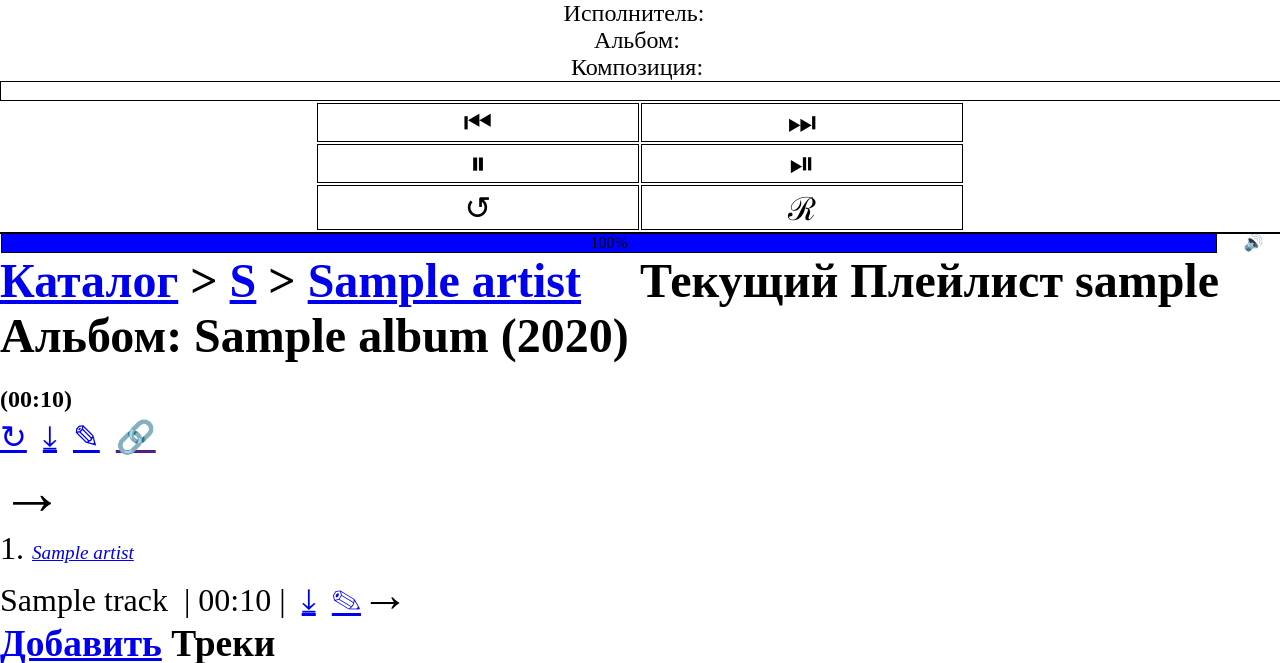
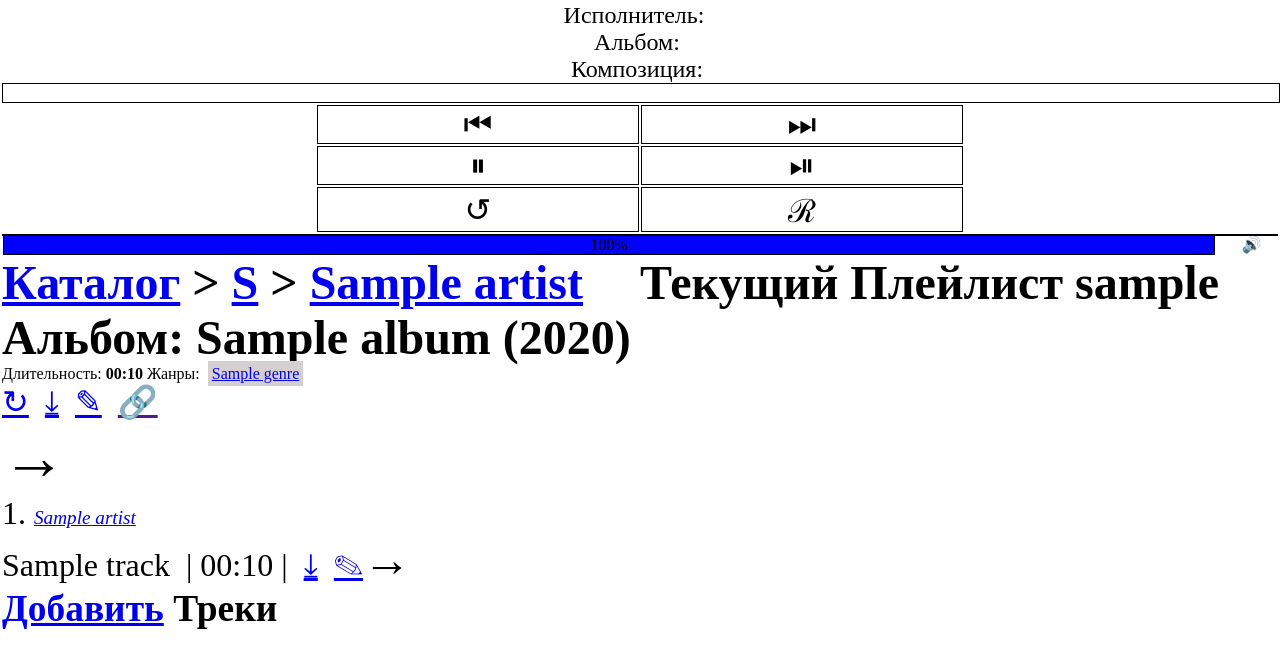
Before and after one commit to tpluss/ShaMus, a Django app: page /album/1/ in a window 1280 px wide. Shown: the top 663 px of the page. Run offline with Django 4.2, Linux system fonts and the light colour scheme; a user stored in the database is signed in; tables that the repository leaves empty hold one stand-in row (values such as "Sample post"); parts of the project's set-up code (start-up, migrations or seed data) failed here and were passed over.

Commit message:
Добавлен функционал для указания Жанров к Альбомам

```diff
--- a/shamus/models.py
+++ b/shamus/models.py
@@ -141,6 +141,8 @@ class Album(CommonModel):
 
     track_order = models.TextField(verbose_name='Порядок Треков', blank=True)
 
+    genre = models.ManyToManyField(verbose_name='Жанр', to='Genre', blank=True)
+
     def __str__(self):
         artists_name = ', '.join([a.title for a in self.artist.all()])
 
@@ -220,3 +222,10 @@ class Playlist(CommonModel):
     track = models.ManyToManyField(verbose_name='Трек', to='Track', blank=True)
 
     is_common = models.BooleanField(verbose_name='Виден другим', default=False)
+
+
+class Genre(CommonModel):
+    title = models.CharField(verbose_name='Жанр', max_length=512, unique=True)
+
+    def __str__(self):
+        return self.title
--- a/shamus/templates/base.html
+++ b/shamus/templates/base.html
@@ -7,7 +7,7 @@
 			<link rel="icon" type="image/x-icon" href="{% static "favicon.ico" %}">
 			<link rel="stylesheet" href="{% static "css.css" %}">
 		</head>
-		<body>
+		<body style="padding: 2px;">
 			{% block "layout" %}{% endblock %}
 		</body>
 		<script src="{% static "js.js" %}"></script>
--- a/shamus/templates/blocks/album_page.html
+++ b/shamus/templates/blocks/album_page.html
@@ -4,7 +4,8 @@
 			{% with album_artist=album.artist.all %}
 				<h2><a href="{% url 'catalogue' %}">Каталог</a>&nbsp;&gt;&nbsp;{% for artist in album_artist %}<a href="{% url 'catalogue-page-first-symbol' artist.title.0 %}">{{ artist.title.0 }}</a>{% if not forloop.last %}, {% endif %}{% endfor %}&nbsp;&gt;&nbsp;{% for artist in album.artist.all %}<a href="{% url 'artist-view' artist.id %}">{{ artist.title }}{% if not forloop.last %}, {% endif %}</a>{% endfor %}</h2>
 			{% endwith %}
-			<h2>Альбом: {{ album.title_year }}{% with album_duration=album.get_duration %}{% if album_duration.0 %} <span class="small-text">({{ album_duration.0 }}{% if album_duration.0 and album_duration.1 %} + ???{% endif %})</span>{% endif %}{% endwith %}</h2>
+			<h2>Альбом: {{ album.title_year }}</h2>
+			<div class="small-text">Длительность: {% with album_duration=album.get_duration %}<span class="b">{% if album_duration.0 %}{{ album_duration.0 }}{% if album_duration.0 and album_duration.1 %} + ???{% endif %}{% else %}???{% endif %}</span>{% endwith %} Жанры: {% for genre in album.genre.all %}<a class="album-genre" href="{% url 'catalogue-page-genre' genre.id %}">{{ genre.title }}</a>{% empty %}&mdash;{% endfor %}</div>
 			{% with siblings=album.get_sibling_albums %}
 				{% if siblings.0 or siblings.1 %}
 					<div class="small-text">
--- a/shamus/templates/blocks/catalogue.html
+++ b/shamus/templates/blocks/catalogue.html
@@ -16,6 +16,8 @@
 	{% endfor %}
 
 	<a href="{% url 'last-uploaded' %}">Последние загрузки</a>
+	<br><br>
+	<a href="{% url 'track-renamer' %}" target="_blank">Режим переименования Треков</a>
 	<br>
-	<a href="{% url 'track-renamer' %}" target="_blank">Режим переименования Треков</a>
+	<a href="{% url 'genre-list' %}" target="_blank">Жанры</a>
 {% endspaceless %}
--- a/shamus/urls.py
+++ b/shamus/urls.py
@@ -43,7 +43,13 @@ urlpatterns = [
     path('search/field', views.search_field, name='search-field'),
     path('last', views.last_uploaded, name='last-uploaded'),
     re_path(r'track/renamer/(?P<track_id>\d+)?', views.rename_tracks,
-            name='track-renamer')
+            name='track-renamer'),
+    path('genre/add', views.add_genre, name='genre-add'),
+    re_path(r'^genre/edit/(?P<genre_id>\d+)/$', views.edit_genre,
+            name='genre-edit'),
+    path(r'genre/list', views.list_genre, name='genre-list'),
+    re_path(r'^genre/(?P<genre_id>\d+)/$', views.catalogue_by_genre,
+            name='catalogue-page-genre'),
 ]
 
 if settings.DEBUG:
--- a/shamus/views.py
+++ b/shamus/views.py
@@ -8,9 +8,9 @@ from django.shortcuts import render, redirect
 from django.urls import reverse
 from .utils import numstr_list_to_int
 from . import logic
-from .models import Artist, Track, Album
+from .models import Artist, Track, Album, Genre
 from .forms import (UploadFileForm, AddArtistForm, AddAlbumForm, AddTrackForm,
-                    TrackRenamerForm)
+                    TrackRenamerForm, AddGenreForm)
 
 
 def render_block_template(request, mdl: Artist | Album | Track | None,
@@ -306,6 +306,8 @@ def search_field(request):
     if not qs_query:
         qs_query, qs_mdl = request.GET.get('track'), Track
     if not qs_query:
+        qs_query, qs_mdl = request.GET.get('genre'), Genre
+    if not qs_query:
         return HttpResponse('unknown model')
 
     ret = qs_mdl.used.filter(title__icontains=qs_query)
@@ -420,3 +422,84 @@ def rename_tracks(request, track_id=None):
             render_data['track'])
 
     return render(request, tpl, render_data)
+
+
+@login_required
+def add_genre(request):
+    render_data = {'title': f'Добавление Жанра'}
+
+    if request.POST:
+        form = AddGenreForm(request.POST)
+
+        if form.is_valid():
+            form.save()
+
+            return redirect(reverse('genre-list', args=()))
+    else:
+        form = AddGenreForm()
+
+    render_data['form'] = form
+
+    tpl = 'tabs/genre_form.html'
+
+    return render(request, tpl, render_data)
+
+
+@login_required()
+def edit_genre(request, genre_id):
+    try:
+        genre = Genre.used.get(id=genre_id)
+    except Genre.DoesNotExist:
+        return redirect('/')
+
+    render_data = {'title': f'Редактирование Жанра {genre}'}
+
+    if request.POST:
+        form = AddGenreForm(request.POST, instance=genre)
+
+        if form.is_valid():
+            form.save()
+
+            return redirect(reverse('genre-list', args=()))
+    else:
+        form = AddGenreForm(instance=genre)
+
+    render_data['form'] = form
+
+    tpl = 'tabs/genre_form.html'
+
+    return render(request, tpl, render_data)
+
+
+@login_required()
+def list_genre(request):
+    tpl = 'tabs/genre_list.html'
+
+    genres = {genre.title: genre.id for genre in Genre.used.all()}
+    genres_data = logic.get_genre_stat()
+    for k, v in genres_data.items():
+        # genre_id, genre_album_qnt
+        genres_data[k] = [genres[k], v]
+
+    render_data = {'title': 'Просмотр Жанров', 'genres_data': genres_data}
+
+    return render(request, tpl, render_data)
+
+
+@login_required
+def catalogue_by_genre(request, genre_id):
+    try:
+        genre = Genre.used.get(id=genre_id)
+    except Genre.DoesNotExist:
+        return redirect(reverse('catalogue', args=()))
+
+    tpl = 'blocks/catalogue_page.html'
+
+    def get_rd(_):
+        return {
+            'title': f'Альбомы в Жанре "{genre.title}"',
+            'genre': genre,
+            'albums': (Album.used.filter(genre=genre).order_by('title')),
+        }
+
+    return render_block_template(request, None, None, tpl, get_rd)
--- a/static/css/css.css
+++ b/static/css/css.css
@@ -1,6 +1,10 @@
 * {
 	margin: 0;
 	padding: 0;
+}
+
+.mt02 {
+	margin-top: 0.2em;
 }
 
 button {
@@ -161,3 +165,12 @@ ul {
 	cursor: pointer;
 	text-decoration: underline;
 }
+
+.album-genre {
+	margin-left: 0.25em;
+	&:first-child{
+        margin-left: 0;
+    }
+	padding: 0.25em;
+	background-color: #d5cfcf;
+}
--- a/static/js/js.js
+++ b/static/js/js.js
@@ -738,7 +738,13 @@ if (uploadField) {
 
 var searchQsFields = document.getElementsByClassName("sfqs");
 for (var i = 0; i < searchQsFields.length; i++) {
-	selectQsField.init(searchQsFields[i], "artist");
+	var mdl_id = "";
+	if (searchQsFields[i].id == "id_artist") {
+		mdl_id = "artist";
+	} else if (searchQsFields[i].id == "id_genre") {
+		mdl_id = "genre";
+	}
+	selectQsField.init(searchQsFields[i], mdl_id);
 }
 
 window.addEventListener("popstate", function(e) {
```
Also changed, not shown: shamus/forms.py (+16 -3 lines), shamus/logic.py (+19 -1 lines), shamus/templates/blocks/artist_page.html (+6 -1 lines), shamus/templates/blocks/catalogue_page.html (+18 -0 lines).
